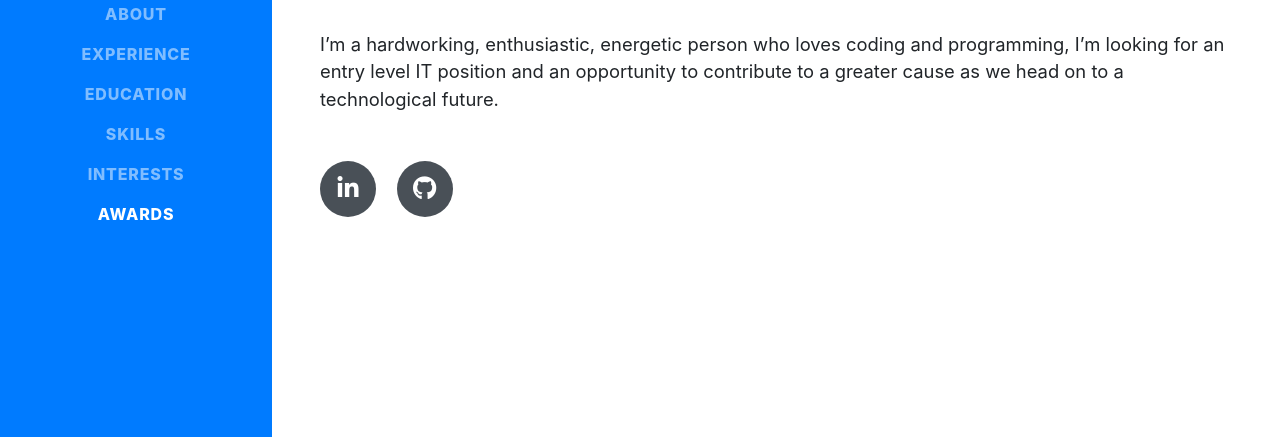
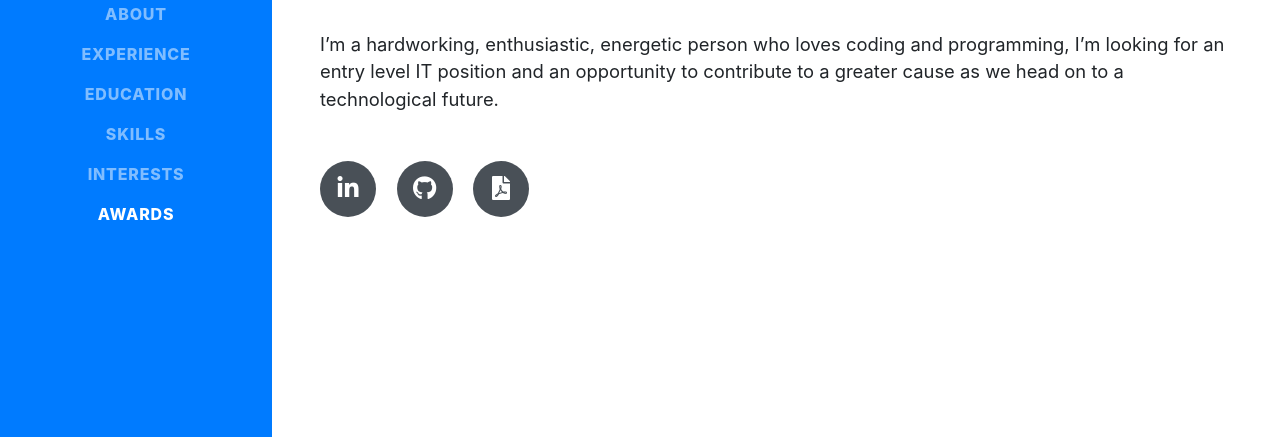
Before and after one commit to sbu-musida/sbu-musida.github.io, a website with bundled scripts: page index.html in a window 1280 px wide. Shown: the part 360-797 px from the top of the page. Built offline with nearby package versions, Linux system fonts and the light colour scheme; a web font is replaced by a local one.

Commit message:
Update index

```diff
--- a/index.html
+++ b/index.html
@@ -82,6 +82,9 @@
           </a>
           <a href="https://github.com/sbu-musida">
             <i class="fab fa-github"></i>
+          </a>
+	  <a href="https://drive.google.com/file/d/1f2hlPQr7zGbwfYYyAE6PSL5T63OaiUU6/view?usp=sharing">
+            <i class="fas fa-file-pdf"></i>
           </a>
 
         </div>
```
